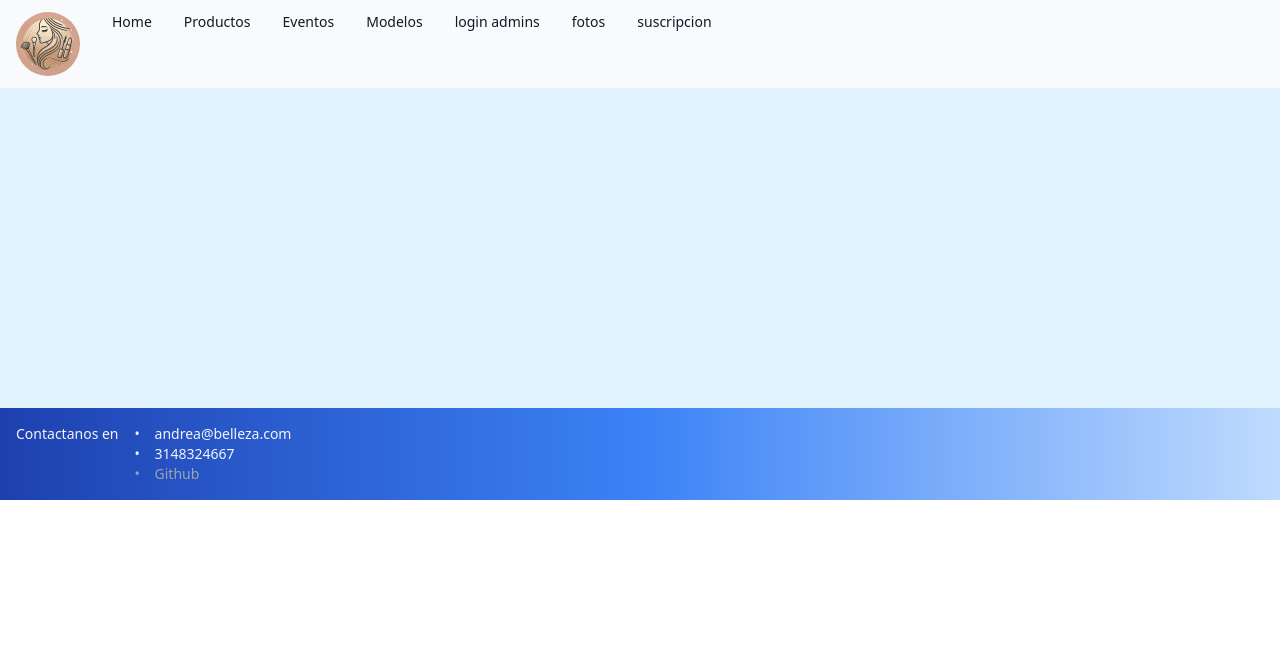
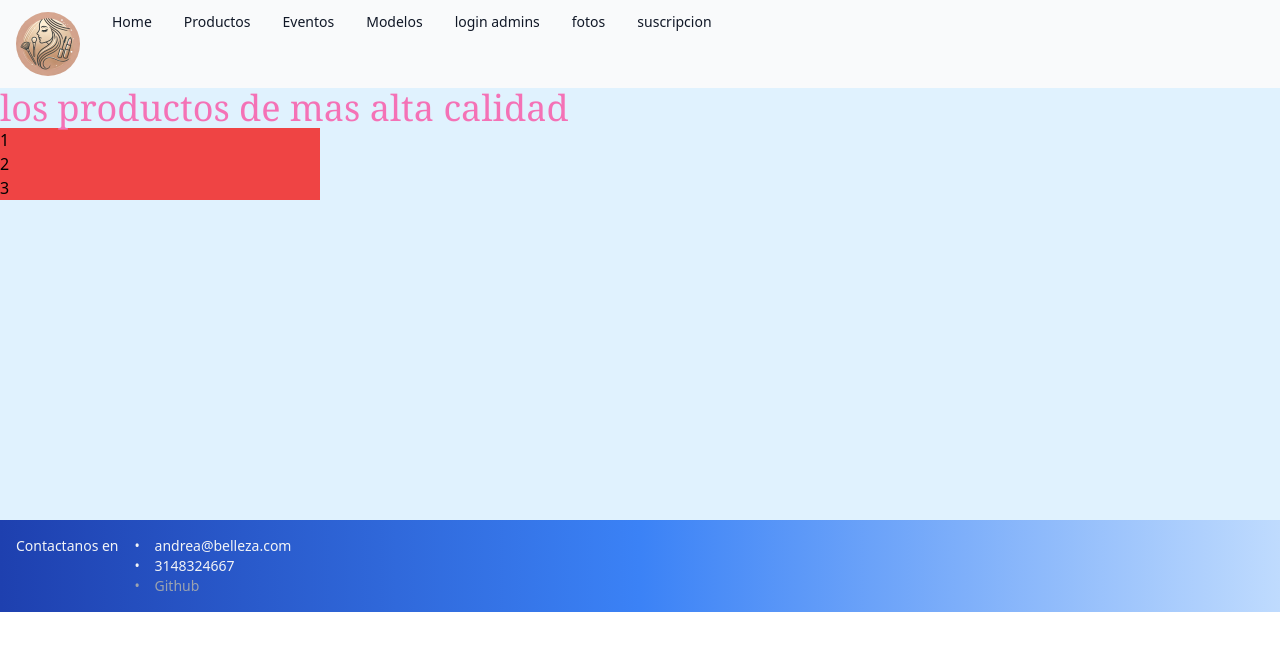
Before and after one commit to jero4204/MidTermExamWeb, a React (Vite) app: page /Makeup in a window 1280 px wide. Shown: the top 650 px of the page. Built offline with nearby package versions, Linux system fonts and the light colour scheme.

Commit message:
creada lista de maquillaje

```diff
--- a/src/components/Makeup.tsx
+++ b/src/components/Makeup.tsx
@@ -1,8 +1,18 @@
+import React, { useState } from 'react';
+
 export const Makeup = () => {
     return(
         <>
           <div>
-            <div></div>
+            <h1 className='text-4xl font-serif text-pink-400'>los productos de mas alta calidad</h1>
+            <div className="h-full w-1/4 bg-red-500">
+                <ul>
+                    <li>1</li>
+                    <li>2</li>
+                    <li>3</li>
+
+                </ul>
+            </div>
           </div>
 
         </>
--- a/src/components/componenteMaquillaje.tsx
+++ b/src/components/componenteMaquillaje.tsx
@@ -1,4 +1,4 @@
-import { maquillaje } from "../models/maquillaje";
+import { Maquillaje } from "../models/maquillajes";
 interface MovieProps {
     maquillaje: maquillaje;
 }
--- a/src/components/homePage.tsx
+++ b/src/components/homePage.tsx
@@ -12,9 +12,12 @@ export const HomePage = () => {
         className="  object-cover"
       />
         </div>
-        <div className= "h-[10vh] bg-red-500">
+        <div className="grid grid-cols-3 gap-4">
+  <div className="bg-green-500 p-4">Div 1</div>
+  <div className="bg-red-500 p-4">Div 2</div>
+  <div className="bg-pink-500 p-4">Div 3</div>
 
-        </div>
+</div>
         </div>
 
 
```
Also changed, not shown: src/models/maquillajes.ts (renamed from src/models/maquillaje.ts), 1 other file (tests, documents, lock files or other folders).
